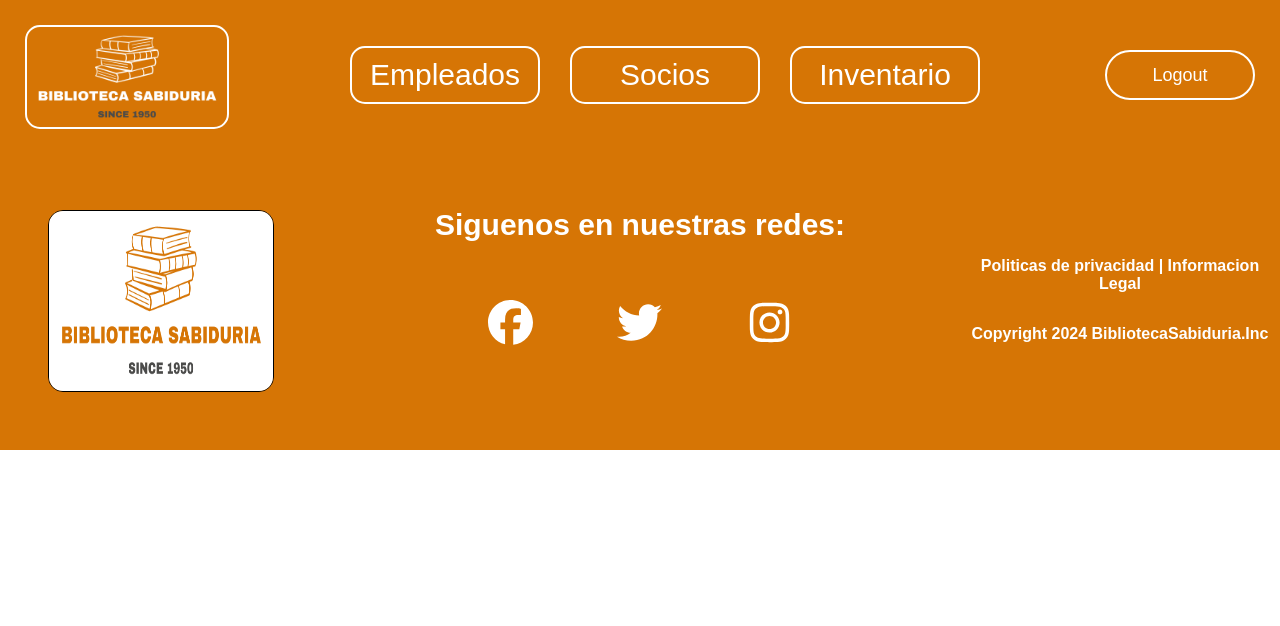
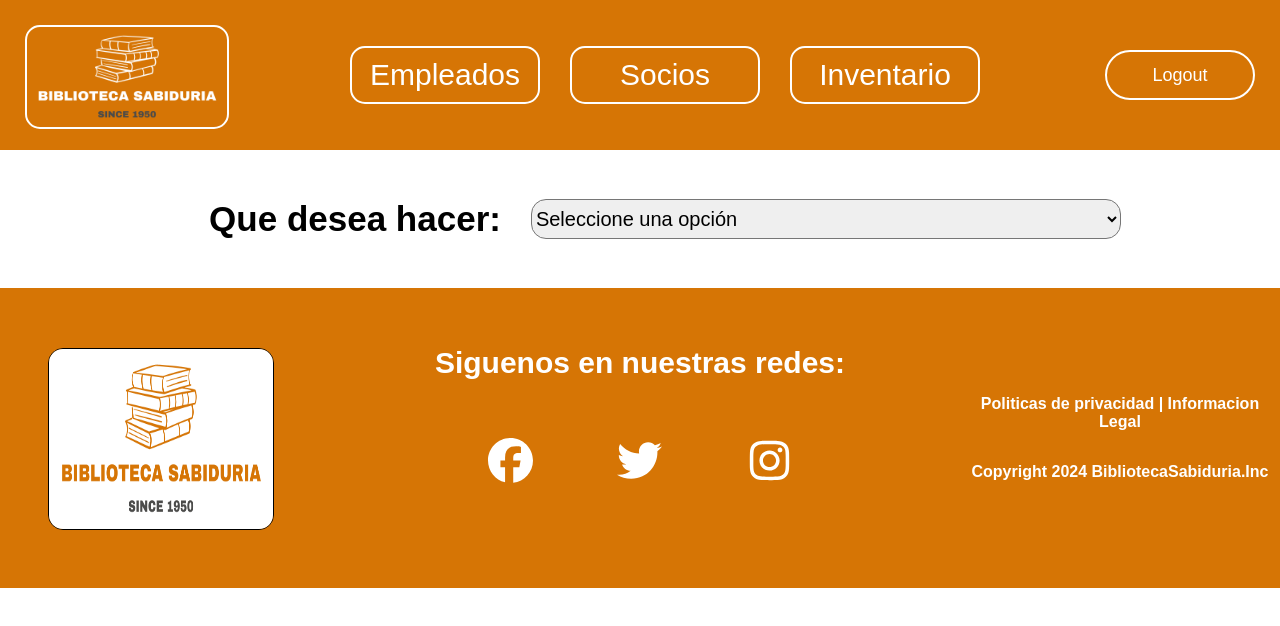
Before and after one commit to cristiancm97/ProyectoFinalL3, a React (Create React App) app: page /admin/socios in a window 1280 px wide. Shown: the top 626 px of the page. Built offline with nearby package versions, Linux system fonts and the light colour scheme.

Commit message:
septimo commit - se agregaron funcionalidades al panel admin

```diff
--- a/src/componentes/FormRegistro/FormEmpleado.css
+++ b/src/componentes/FormRegistro/FormEmpleado.css
@@ -1,6 +1,6 @@
 .form-container {
     width: 60%;
-    margin: 130px auto;
+    margin: 50px auto;
     padding: 20px;
     border: 1px solid #ccc;
     border-radius: 10px;
--- a/src/componentes/FormRegistro/FormRegistro.jsx
+++ b/src/componentes/FormRegistro/FormRegistro.jsx
@@ -8,7 +8,7 @@ function FormRegistro() {
   const [celular, setCelular] = useState('');
   const [dni, setDni] = useState('');
   const [domicilio, setDomicilio] = useState('');
-  const [localidad, setLocalidad] = useState('San  de Tucumán');
+  const [localidad, setLocalidad] = useState('San  Miguel de Tucumán');
   const [correo, setCorreo] = useState('');
   const [usuario, setUsuario] = useState('');
   const [password, setPassword] = useState('');
--- /dev/null
+++ b/src/componentes/pages/Admin/Empleados.css
@@ -0,0 +1,22 @@
+.acciones-admine{
+    display: flex;
+    flex-direction: row;
+    margin: 20px 50px;
+    justify-content: center;
+    align-items: center;
+    gap: 30px;
+}
+
+.titulo-admine{
+    text-align: left;
+    margin-left: 50px;
+    font-size: 35px;
+    font-family: Arial, Helvetica, sans-serif;
+}
+
+.acciones-titulo-admine{
+    width: 50%;
+    height: 40px;
+    font-size: 20px;
+    border-radius: 15px;
+}
--- a/src/componentes/pages/Admin/Empleados.jsx
+++ b/src/componentes/pages/Admin/Empleados.jsx
@@ -1,12 +1,37 @@
-import React from 'react'
+import React, { useState } from 'react'
 import NavBarAdmin from '../../NavBar/NavBarAdmin'
-import Footer from '../../Footer/Footer'
+import "./Empleados.css"
+import FormEmpleado from '../../FormRegistro/FormEmpleado'
 
 function Empleados() {
+
+  const [accionEmpleado,setAccionEmpleado] = useState ("Seleccion una opción")
+
+  const renderComponent = () => {
+    switch (accionEmpleado) {
+        case "Dar de alta un empleado":
+            return <FormEmpleado/>
+        case "Ver lista de empleados":
+            return <NavBarAdmin/>
+        default:
+            return null; // Renderiza null si no se ha seleccionado ninguna opción válida
+    }
+};
+
   return (
     <div>
       <NavBarAdmin/>
-      <Footer/>
+      <div className="acciones-admine">
+        <h2 className="titulo-admine">Que desea hacer:</h2>
+        <select className='acciones-titulo-admine' value={accionEmpleado} onChange={(e) => setAccionEmpleado(e.target.value)} required>
+        <option value="Seleccione una opción">Seleccione una opción</option>
+          <option value="Ver lista de empleados">Ver lista de empleados</option>
+          <option value="Dar de alta un empleado">Dar de alta un empleado</option>
+        </select>
+      </div>
+      <div>
+        {renderComponent()}
+      </div>
     </div>
   )
 }
--- /dev/null
+++ b/src/componentes/pages/Admin/Socios.css
@@ -0,0 +1,22 @@
+.acciones-admine{
+    display: flex;
+    flex-direction: row;
+    margin: 20px 50px;
+    justify-content: center;
+    align-items: center;
+    gap: 30px;
+}
+
+.titulo-admine{
+    text-align: left;
+    margin-left: 50px;
+    font-size: 35px;
+    font-family: Arial, Helvetica, sans-serif;
+}
+
+.acciones-titulo-admine{
+    width: 50%;
+    height: 40px;
+    font-size: 20px;
+    border-radius: 15px;
+}
--- a/src/componentes/pages/Admin/Socios.jsx
+++ b/src/componentes/pages/Admin/Socios.jsx
@@ -1,11 +1,39 @@
-import React from 'react'
+import React,{useState} from 'react'
 import NavBarAdmin from '../../NavBar/NavBarAdmin'
 import Footer from '../../Footer/Footer'
+import './Socios.css'
+import FormRegistro from '../../FormRegistro/FormRegistro'
+
 
 function Socios() {
+
+  const [accionSocio,setAccionSocio] = useState ("Seleccion una opción")
+
+  const renderComponent = () => {
+    switch (accionSocio) {
+        case "Dar de alta un socio":
+            return <FormRegistro/>
+        case "Ver lista de socios":
+            return <NavBarAdmin/>
+        default:
+            return null; // Renderiza null si no se ha seleccionado ninguna opción válida
+    }
+  }
+
   return (
     <div>
       <NavBarAdmin/>
+      <div className="acciones-admine">
+        <h2 className="titulo-admine">Que desea hacer:</h2>
+        <select className='acciones-titulo-admine' value={accionSocio} onChange={(e) => setAccionSocio(e.target.value)} required>
+        <option value="Seleccione una opción">Seleccione una opción</option>
+          <option value="Ver lista de socios">Ver lista de socios</option>
+          <option value="Dar de alta un socio">Dar de alta un socio</option>
+        </select>
+      </div>
+      <div>
+      {renderComponent()}
+      </div>
       <Footer/>
     </div>
   )
--- a/src/componentes/pages/Home.jsx
+++ b/src/componentes/pages/Home.jsx
@@ -1,8 +1,10 @@
-import React from 'react'
+import React, {useState} from 'react'
 import '../pages/Home.css'
 import BtnFlotanteWp from '../BtnFlotanteWsp/BtnFlotanteWsp';
 
 function Login() {
+  const [usuario, setUsuario] = useState("");
+  const [password, setPassword] = useState("");
 
   const handleRecuperarPassword = () => {
       window.location.href = '/recuperar-password'; // Reemplaza con la URL de tu página de recuperación de contraseña
@@ -13,21 +15,24 @@ function Login() {
   };
 
   const mensaje = () => {
-        const usuario = document.getElementById('user').value;
-        const password = document.getElementById('password').value;
+      const usuarioInput = document.getElementById('user').value;
+      const passwordInput = document.getElementById('password').value;
 
       // Verificar usuario y contraseña
-        if (usuario === 'admin' && password === '123') {
+      if (usuarioInput === 'admin' && passwordInput === '123') {
           // Redireccionar al link deseado
           window.location.href = '/admin'; // Reemplaza con la URL a donde quieras redireccionar
-        } else if (usuario === 'user' && password === '123') {
+      } else if (usuarioInput === 'user' && passwordInput === '123') {
           // Redireccionar al link deseado
-          window.location.href = '/users/:id'; // Reemplaza con la URL a donde quieras redireccionar
-        } else if (usuario === 'empleado' && password === '123') {
+          window.location.href = `/users/${usuarioInput}`; // Reemplaza con la URL a donde quieras redireccionar
+      } else if (usuarioInput === 'empleado' && passwordInput === '123') {
           // Redireccionar al link deseado
-          window.location.href = '/empleados/:id'; // Reemplaza con la URL a donde quieras redireccionar
+          window.location.href = `/empleados/${usuarioInput}`; // Reemplaza con la URL a donde quieras redireccionar
       } else {
           alert("Usuario o contraseña incorrectos");
+          // Limpiar campos de usuario y contraseña
+          setUsuario("");
+          setPassword("");
       }
   };
 
@@ -38,8 +43,9 @@ function Login() {
                 <div className="contenedor-img-login" id='img-negocio'></div>
                 <h2 className='titulo-login'>Bienvenido</h2>
                 <div className="formulario-user">
-                    <input type='text' placeholder='   Usuario' className='input-usuario' id='user'/>
-                    <input type='password' placeholder='   Contraseña' className='input-contraseña' id='password'/>                        <button className='btn-iniciar-sesion' onClick={mensaje}>Iniciar Sesión</button>
+                  <input type='text' placeholder='   Usuario' className='input-usuario' id='user' value={usuario} onChange={(e) => setUsuario(e.target.value)} />
+                  <input type='password' placeholder='   Contraseña' className='input-contraseña' id='password' value={password} onChange={(e) => setPassword(e.target.value)} />
+                  <button className='btn-iniciar-sesion' onClick={mensaje}>Iniciar Sesión</button>
                 </div>
                 <p className='recuperar-password-user' onClick={handleRecuperarPassword}>¿Has olvidado tu contraseña?</p>
                 <p className='registro-user' onClick={handleRegistroClub}>¿Eres nuevo? Resgistrate aquí</p>
```
Also changed, not shown: src/componentes/Cards/CardGenero.css (added), src/componentes/Cards/CardGenero.jsx (added). Lines whose indentation alone changed are shown as unchanged.
